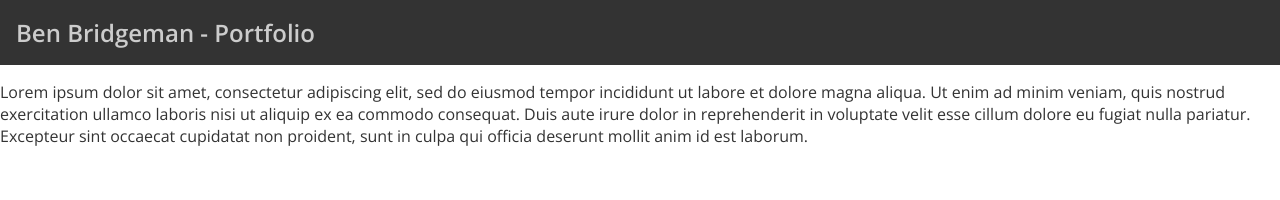
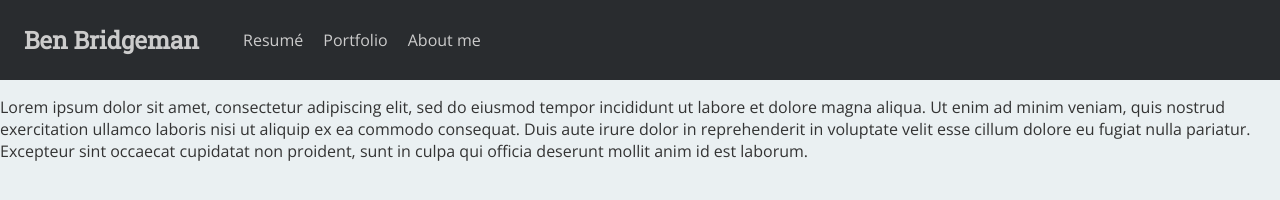
Before and after one commit to benbridgeman/Portfolio-2019, a plain HTML site: page index.html in a window 1280 px wide. Drawn offline with nearby package versions, Linux system fonts and the light colour scheme.

Commit message:
Add basic styles to header

```diff
--- a/index.html
+++ b/index.html
@@ -10,7 +10,12 @@
 <body>
     <header>
         <div class="header-container">
-            <h2>Ben Bridgeman - Portfolio</h2>
+            <h2>Ben Bridgeman</h2>
+            <nav>
+                <a href="#">Resumé</a>
+                <a href="#">Portfolio</a>
+                <a href="#">About me</a>
+            </nav>
         </div>
     </header>
     <main>
--- a/sass/components/_header.scss
+++ b/sass/components/_header.scss
@@ -1,9 +1,24 @@
 .header-container {
-    background : #333;
-    padding: 1em;
+    background : #292c2f;
+    padding: 1.5em;
+    display: flex;
+    flex-wrap: wrap;
 }
 
 h2 {
     margin: 0;
-    padding: 0;
+    padding: 0 1.5em 0 0;
 }
+
+nav {
+    align-self: center;
+
+    a {
+        text-decoration: none;
+        color: #ccc;
+        padding: 0 0.5em 0 0.5em;
+    }
+    a:hover {
+        color: #fff;
+    }
+}
--- a/sass/partials/_colors.scss
+++ b/sass/partials/_colors.scss
@@ -3,6 +3,7 @@ $header-font-color: #ccc;
 
 body {
     color: $main-font-color;
+    background-color: #eaf0f2;
 }
 
 h2 {
--- a/sass/partials/_fonts.scss
+++ b/sass/partials/_fonts.scss
@@ -1,8 +1,14 @@
 @import url('https://fonts.googleapis.com/css?family=Open+Sans:300,400,600');
+@import url('https://fonts.googleapis.com/css?family=Roboto+Slab');
 
 $font-stack: 'Open Sans', sans-serif;
+$header-font-stack: 'Roboto Slab', serif;
 
 body {
     font-family: $font-stack;
     font-weight: lighter;
 }
+
+h1, h2, h3, h4, h5, h6 {
+    font-family: $header-font-stack;
+}
```
Also changed, not shown: styles/app.css, 1 other file.
